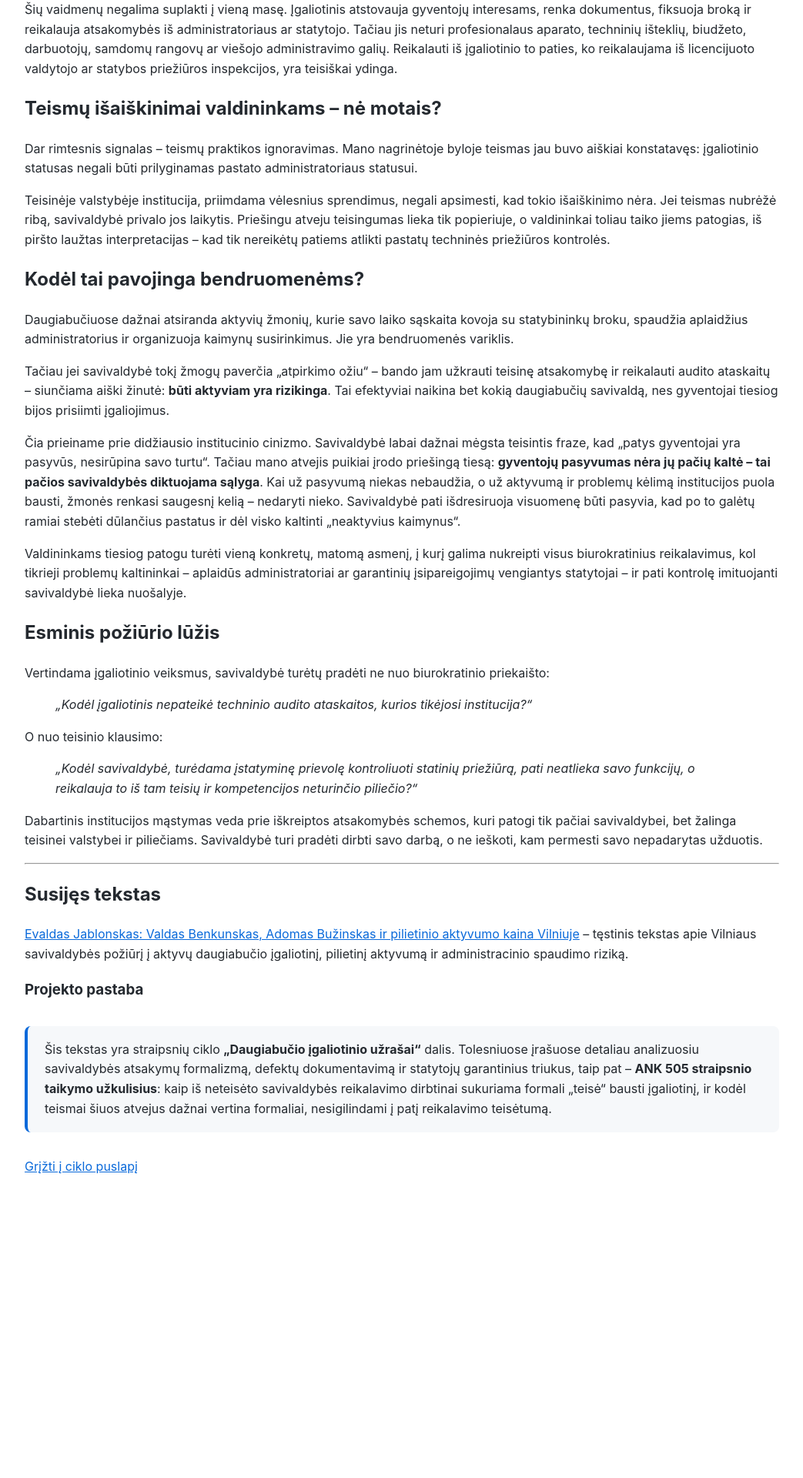
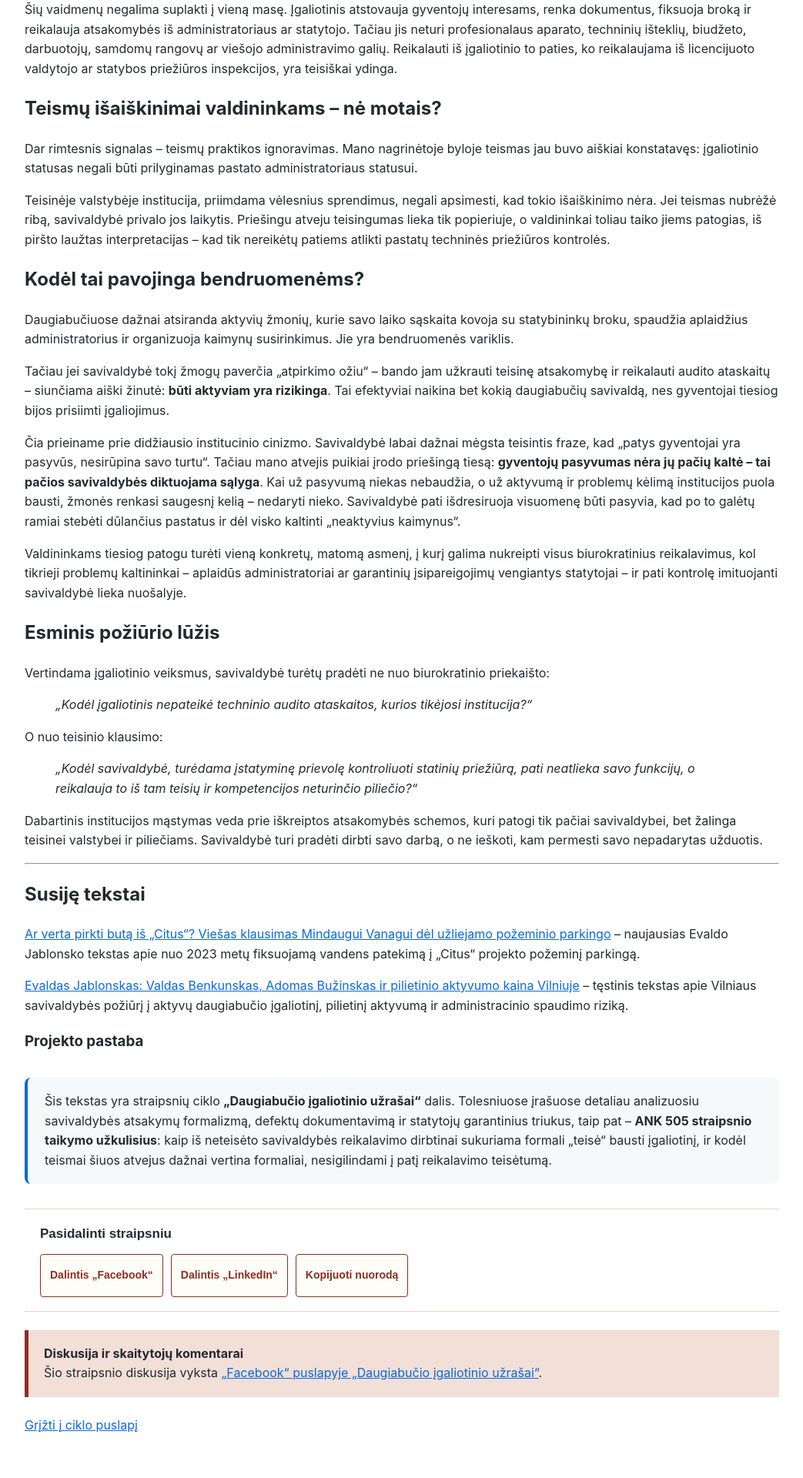
Before and after one commit to evkanas/evkanas.github.io, a Jekyll site: the page built from daugiabucio-igaliotinio-uzrasai/daugiabucio-igaliotinio-uzrasai-savivaldybe.md, in a window 1280 px wide. Shown: the part 1809-3729 px from the top of the page at 77% size, without its empty margins (118-1161 px from the left). Built offline with Jekyll 4.4.1, drawn with Linux system fonts in a browser that asks for light colours; before the commit the page ends 3394 px from its top, so only the background shows below that.

Commit message:
Update article wording, related links, and sharing blocks

```diff
--- a/daugiabucio-igaliotinio-uzrasai/daugiabucio-igaliotinio-uzrasai-savivaldybe.md
+++ b/daugiabucio-igaliotinio-uzrasai/daugiabucio-igaliotinio-uzrasai-savivaldybe.md
@@ -61,6 +61,15 @@ breadcrumbs:
 .igaliotinis-note p {
   margin: 0;
 }
+
+.savivaldybe-status { background: #f2dfd8; border-left: 5px solid #8b2f22; padding: 18px 20px; margin: 24px 0; }
+.savivaldybe-share { margin: 28px 0 18px; padding: 18px 20px; border-top: 1px solid #ded4c7; border-bottom: 1px solid #ded4c7; font-family: Arial, sans-serif; }
+.savivaldybe-share strong { display: block; margin-bottom: 12px; font-size: 17px; }
+.savivaldybe-share-actions { display: flex; flex-wrap: wrap; gap: 10px; }
+.savivaldybe-share-actions a,
+.savivaldybe-share-actions button { appearance: none; border: 1px solid #8b2f22; border-radius: 4px; background: #fffdf8; color: #8b2f22; cursor: pointer; display: inline-flex; align-items: center; min-height: 38px; padding: 8px 12px; font: 700 14px/1.2 Arial, sans-serif; text-decoration: none; }
+.savivaldybe-share-actions a:hover,
+.savivaldybe-share-actions button:hover { background: #f2dfd8; }
 </style>
 
 # Kai savivaldybė daugiabučio įgaliotinį prilygina administratoriui
@@ -148,7 +157,9 @@ Dabartinis institucijos mąstymas veda prie iškreiptos atsakomybės schemos, ku
 
 ---
 
-## Susijęs tekstas
+## Susiję tekstai
+
+[Ar verta pirkti butą iš „Citus“? Viešas klausimas Mindaugui Vanagui dėl užliejamo požeminio parkingo](/daugiabucio-igaliotinio-uzrasai/citus/mindaugas-vanagas-uzliejamas-parkingas/) – naujausias Evaldo Jablonsko tekstas apie nuo 2023 metų fiksuojamą vandens patekimą į „Citus“ projekto požeminį parkingą.
 
 [Evaldas Jablonskas: Valdas Benkunskas, Adomas Bužinskas ir pilietinio aktyvumo kaina Vilniuje](/daugiabucio-igaliotinio-uzrasai/savivaldybe/pilietinio-aktyvumo-kaina-vilniuje/) – tęstinis tekstas apie Vilniaus savivaldybės požiūrį į aktyvų daugiabučio įgaliotinį, pilietinį aktyvumą ir administracinio spaudimo riziką.
 
@@ -158,4 +169,17 @@ Dabartinis institucijos mąstymas veda prie iškreiptos atsakomybės schemos, ku
   <p>Šis tekstas yra straipsnių ciklo <strong>„Daugiabučio įgaliotinio užrašai“</strong> dalis. Tolesniuose įrašuose detaliau analizuosiu savivaldybės atsakymų formalizmą, defektų dokumentavimą ir statytojų garantinius triukus, taip pat – <strong>ANK 505 straipsnio taikymo užkulisius</strong>: kaip iš neteisėto savivaldybės reikalavimo dirbtinai sukuriama formali „teisė“ bausti įgaliotinį, ir kodėl teismai šiuos atvejus dažnai vertina formaliai, nesigilindami į patį reikalavimo teisėtumą.</p>
 </div>
 
+<div class="savivaldybe-share">
+  <strong>Pasidalinti straipsniu</strong>
+  <div class="savivaldybe-share-actions">
+    <a href="https://www.facebook.com/sharer/sharer.php?u=https%3A%2F%2Fevaldasjablonskas.lt%2Fdaugiabucio-igaliotinio-uzrasai%2Fsavivaldybe%2F" target="_blank" rel="noopener">Dalintis „Facebook“</a>
+    <a href="https://www.linkedin.com/sharing/share-offsite/?url=https%3A%2F%2Fevaldasjablonskas.lt%2Fdaugiabucio-igaliotinio-uzrasai%2Fsavivaldybe%2F" target="_blank" rel="noopener">Dalintis „LinkedIn“</a>
+    <button type="button" onclick="navigator.clipboard.writeText('https://evaldasjablonskas.lt/daugiabucio-igaliotinio-uzrasai/savivaldybe/').then(() => { this.textContent = 'Nuoroda nukopijuota'; });">Kopijuoti nuorodą</button>
+  </div>
+</div>
+<div class="savivaldybe-status">
+  <strong>Diskusija ir skaitytojų komentarai</strong><br>
+  Šio straipsnio diskusija vyksta <a href="https://www.facebook.com/profile.php?id=61591523192102" rel="noopener" target="_blank">„Facebook“ puslapyje „Daugiabučio įgaliotinio užrašai“</a>.
+</div>
+
 [Grįžti į ciklo puslapį](/daugiabucio-igaliotinio-uzrasai/)
```
Also changed, not shown: daugiabucio-igaliotinio-uzrasai/citus/mindaugas-vanagas-uzliejamas-parkingas.md (+2 -0 lines), daugiabucio-igaliotinio-uzrasai/pilietinio-aktyvumo-kaina-vilniuje.md (+24 -1 lines).
